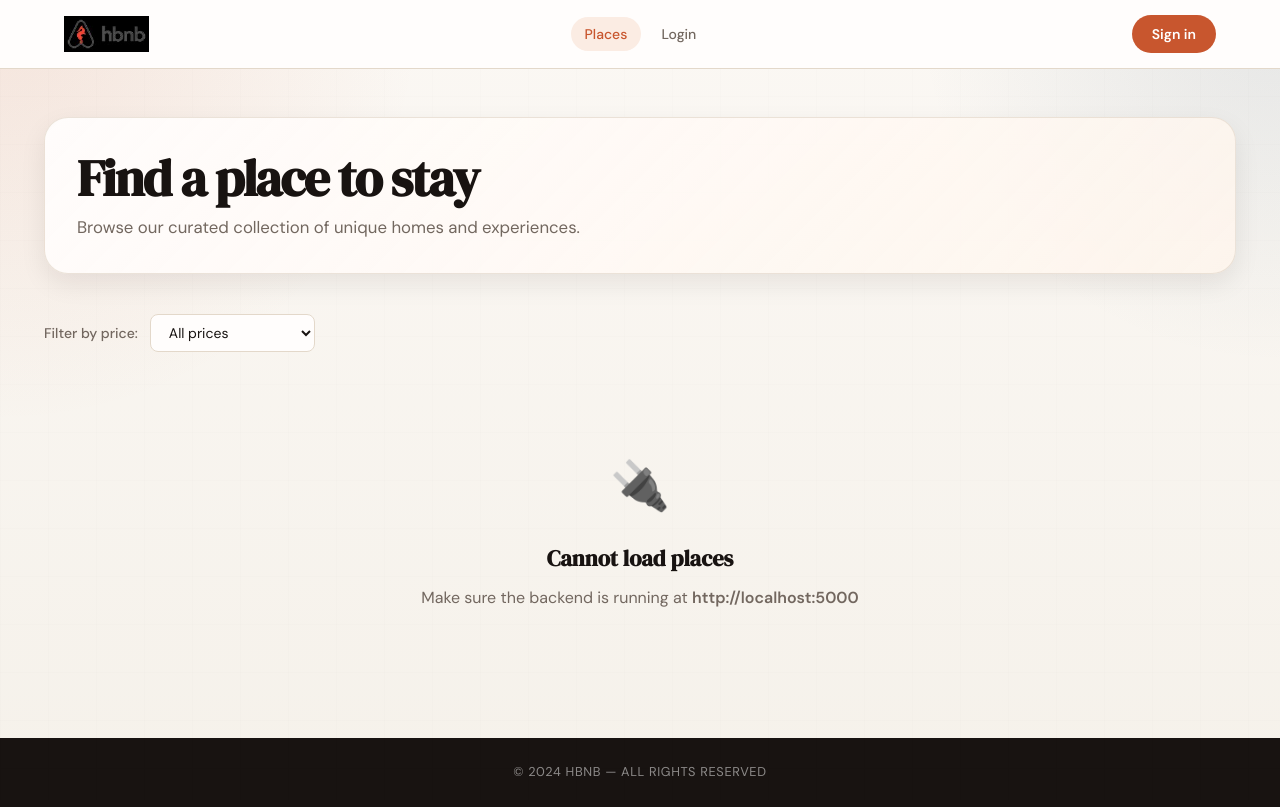
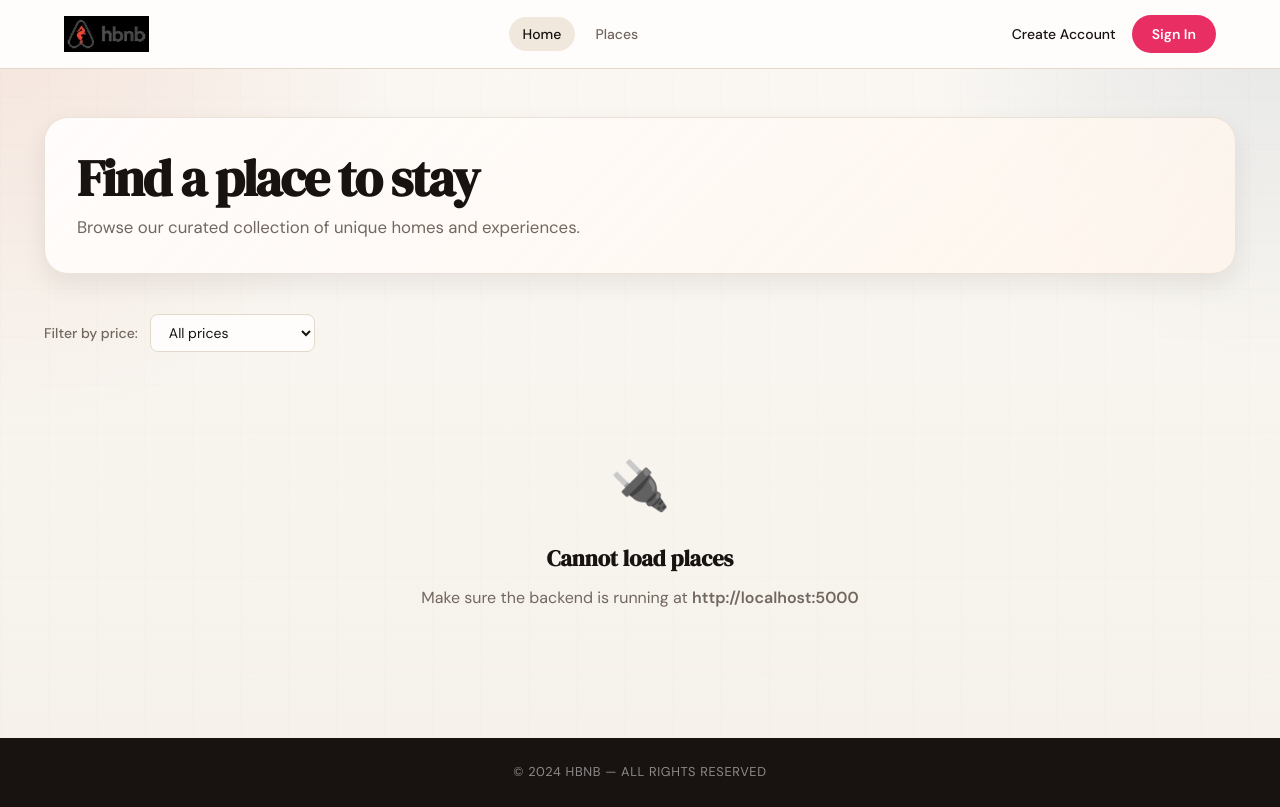
Before and after one commit to DevEchoFR/holbertonschool-hbnb, a plain HTML site: page part4/index.html in a window 1280 px wide. Drawn offline with Linux system fonts and the light colour scheme; no server answers.

Commit message:
update interface

```diff
--- a/part4/index.html
+++ b/part4/index.html
@@ -13,10 +13,13 @@
     <div class="header-inner">
       <a href="index.html" class="logo"><img src="images/logo.png" alt="hbnb" /></a>
       <nav>
-        <a href="index.html" class="active">Places</a>
-        <a href="login.html" id="nav-login-link">Login</a>
+        <a href="index.html" class="active">Home</a>
+        <a href="index.html">Places</a>
       </nav>
-      <a href="login.html" class="login-button" id="header-login-btn">Sign in</a>
+      <div class="header-actions">
+        <a href="#" class="create-account-link">Create Account</a>
+        <a href="login.html" class="login-button" id="header-login-btn">Sign In</a>
+      </div>
     </div>
   </header>
 
--- a/part4/styles.css
+++ b/part4/styles.css
@@ -88,12 +88,24 @@ nav a {
   transition: background var(--transition), color var(--transition);
 }
 nav a:hover { background: var(--surface-alt); color: var(--text); }
-nav a.active { background: var(--accent-light); color: var(--accent); }
+nav a.active { background: var(--surface-alt); color: var(--text); }
+.header-actions {
+  display: flex;
+  align-items: center;
+  gap: 16px;
+}
+.create-account-link {
+  font-size: 0.875rem;
+  font-weight: 500;
+  color: var(--text);
+  transition: color var(--transition);
+}
+.create-account-link:hover { color: var(--accent); }
 .login-button {
   font-family: var(--font-body);
   font-size: 0.875rem;
   font-weight: 600;
-  background: var(--accent);
+  background: #E82E63;
   color: #fff;
   border: none;
   padding: 8px 20px;
@@ -105,7 +117,7 @@ nav a.active { background: var(--accent-light); color: var(--accent); }
   align-items: center;
   gap: 6px;
 }
-.login-button:hover { background: var(--accent-hover); transform: translateY(-1px); }
+.login-button:hover { background: #D91A54; transform: translateY(-1px); }
 
 /* ─── MAIN / LAYOUT ─── */
 main { flex: 1; max-width: 1240px; margin: 0 auto; width: 100%; padding: 48px 24px 64px; position: relative; z-index: 1; }
```
Also changed, not shown: part4/add_review.html (+6 -3 lines), part4/login.html (+5 -2 lines), part4/place.html (+6 -3 lines), part4/create_account.html (added), part4/home.html (added).
